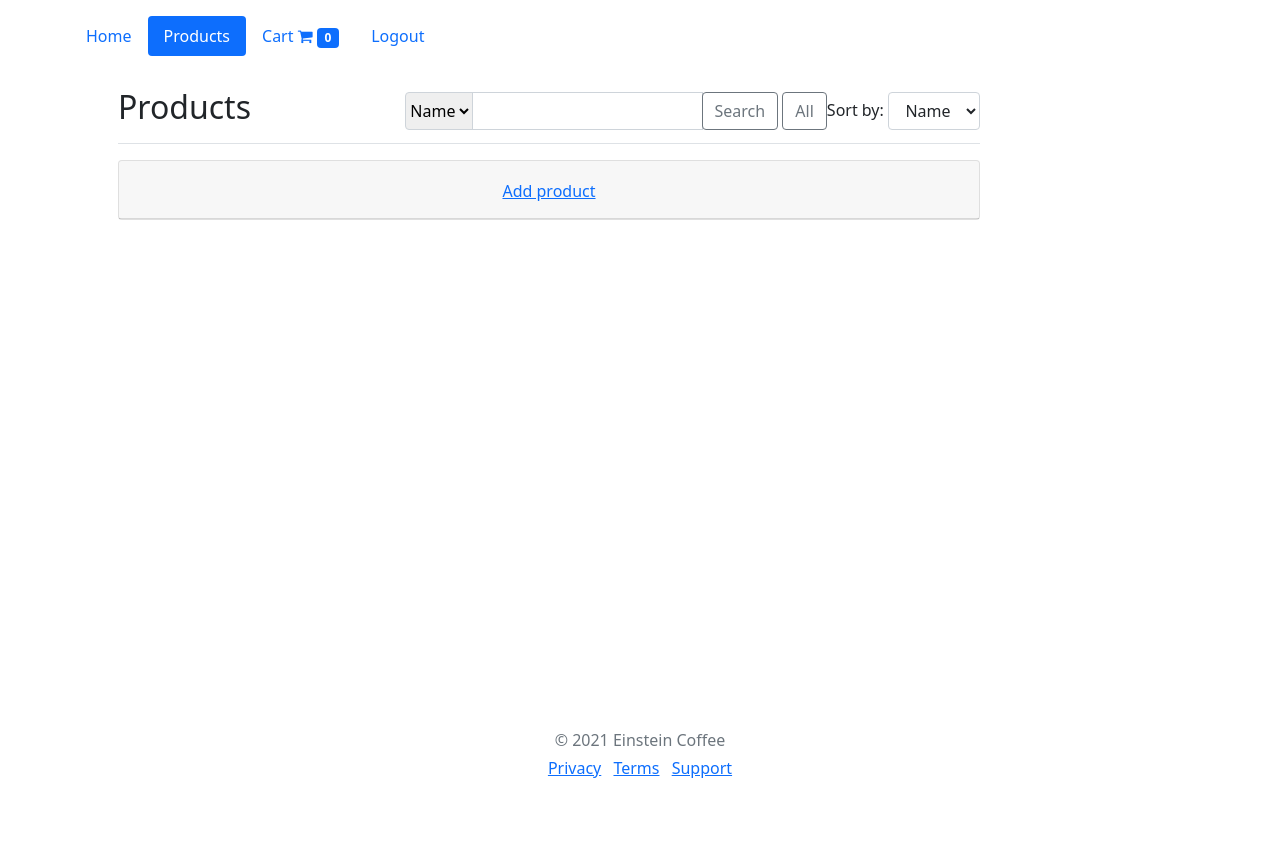
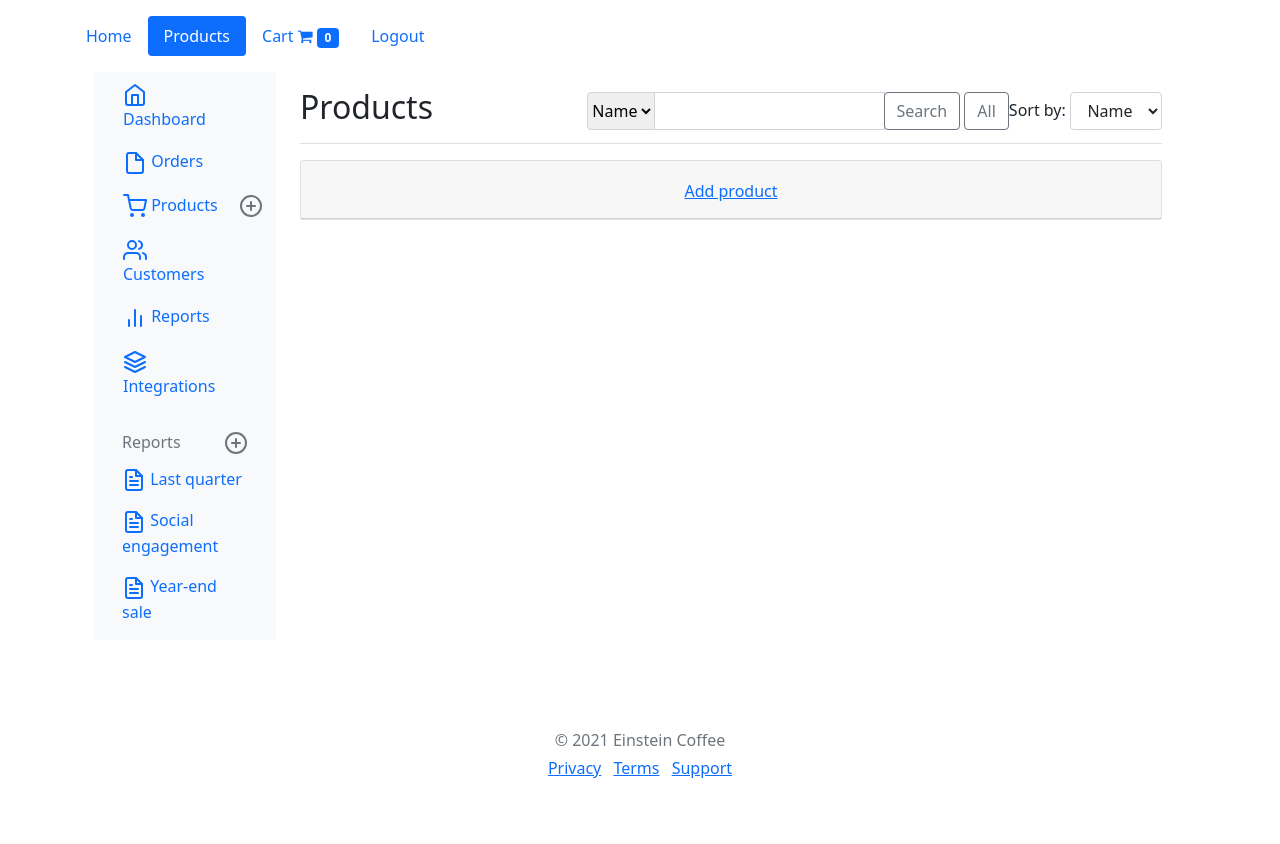
Before and after one commit to jealdana/ewebshop, a Django app: page / in a window 1280 px wide, after a click on "Products". Run offline with Django 3.2, Linux system fonts and the light colour scheme; the visitor is signed in with stand-in values (Sample User, id 1); data that the repository does not hold is empty; some libraries are stand-ins or nearby versions.

Commit message:
Adding sidebar for Manager Role

```diff
--- a/frontend/templates/frontend/productComponents/sideNavBarProducts.html
+++ b/frontend/templates/frontend/productComponents/sideNavBarProducts.html
@@ -1,75 +1,86 @@
 <nav class="col-md-2 bg-light sidebar" >
     <div class="sidebar-sticky">
-      <ul class="nav flex-column">
-        <li class="nav-item">
+      <table class="nav flex-column">
+        <tr class="nav-item">
+          <td>
+
           <a class="nav-link active" href="#">
             <svg xmlns="http://www.w3.org/2000/svg" width="24" height="24" viewBox="0 0 24 24" fill="none" stroke="currentColor" stroke-width="2" stroke-linecap="round" stroke-linejoin="round" class="feather feather-home"><path d="M3 9l9-7 9 7v11a2 2 0 0 1-2 2H5a2 2 0 0 1-2-2z"></path><polyline points="9 22 9 12 15 12 15 22"></polyline></svg>
             Dashboard <span class="sr-only">(current)</span>
           </a>
-        </li>
-        <li class="nav-item">
+          </td>
+        </tr>
+        <tr class="nav-item">
+          <td>
+
           <a class="nav-link" href="#">
             <svg xmlns="http://www.w3.org/2000/svg" width="24" height="24" viewBox="0 0 24 24" fill="none" stroke="currentColor" stroke-width="2" stroke-linecap="round" stroke-linejoin="round" class="feather feather-file"><path d="M13 2H6a2 2 0 0 0-2 2v16a2 2 0 0 0 2 2h12a2 2 0 0 0 2-2V9z"></path><polyline points="13 2 13 9 20 9"></polyline></svg>
             Orders
           </a>
-        </li>
-        <li class="nav-item">
+          </td>
+        </tr>
+        <tr class="nav-item">
+          <td>
+
           <a class="nav-link" href="#">
             <svg xmlns="http://www.w3.org/2000/svg" width="24" height="24" viewBox="0 0 24 24" fill="none" stroke="currentColor" stroke-width="2" stroke-linecap="round" stroke-linejoin="round" class="feather feather-shopping-cart"><circle cx="9" cy="21" r="1"></circle><circle cx="20" cy="21" r="1"></circle><path d="M1 1h4l2.68 13.39a2 2 0 0 0 2 1.61h9.72a2 2 0 0 0 2-1.61L23 6H6"></path></svg>
+            <span>
               Products
+            </span>
+
           </a>
-        </li>
-        <li class="nav-item">
+          </td>
+          <td>
+            <a class="text-muted" data-toggle="collapse" data-target="#collapse-{{ product.id }}" aria-expanded="true" aria-controls="collapse-{{ product.id }}" >
+              <svg xmlns="http://www.w3.org/2000/svg" width="24" height="24" viewBox="0 0 24 24" fill="none" stroke="currentColor" stroke-width="2" stroke-linecap="round" stroke-linejoin="round" class="feather feather-plus-circle"><circle cx="12" cy="12" r="10"></circle><line x1="12" y1="8" x2="12" y2="16"></line><line x1="8" y1="12" x2="16" y2="12"></line></svg>
+            </a>
+          </td>
+        </tr>
+        <tr class="nav-item">
+          <td>
+
           <a class="nav-link" href="#">
             <svg xmlns="http://www.w3.org/2000/svg" width="24" height="24" viewBox="0 0 24 24" fill="none" stroke="currentColor" stroke-width="2" stroke-linecap="round" stroke-linejoin="round" class="feather feather-users"><path d="M17 21v-2a4 4 0 0 0-4-4H5a4 4 0 0 0-4 4v2"></path><circle cx="9" cy="7" r="4"></circle><path d="M23 21v-2a4 4 0 0 0-3-3.87"></path><path d="M16 3.13a4 4 0 0 1 0 7.75"></path></svg>
             Customers
           </a>
-        </li>
-        <li class="nav-item">
+          </td>
+        </tr>
+        <tr class="nav-item">
+          <td>
+
           <a class="nav-link" href="#">
             <svg xmlns="http://www.w3.org/2000/svg" width="24" height="24" viewBox="0 0 24 24" fill="none" stroke="currentColor" stroke-width="2" stroke-linecap="round" stroke-linejoin="round" class="feather feather-bar-chart-2"><line x1="18" y1="20" x2="18" y2="10"></line><line x1="12" y1="20" x2="12" y2="4"></line><line x1="6" y1="20" x2="6" y2="14"></line></svg>
             Reports
           </a>
-        </li>
-        <li class="nav-item">
+          </td>
+        </tr>
+        <tr class="nav-item">
+          <td>
+
           <a class="nav-link" href="#">
             <svg xmlns="http://www.w3.org/2000/svg" width="24" height="24" viewBox="0 0 24 24" fill="none" stroke="currentColor" stroke-width="2" stroke-linecap="round" stroke-linejoin="round" class="feather feather-layers"><polygon points="12 2 2 7 12 12 22 7 12 2"></polygon><polyline points="2 17 12 22 22 17"></polyline><polyline points="2 12 12 17 22 12"></polyline></svg>
             Integrations
           </a>
-        </li>
-      </ul>
+          </td>
+        </tr>
+      </table>
 
       <h6 class="sidebar-heading d-flex justify-content-between align-items-center px-3 mt-4 mb-1 text-muted">
-        <span>Saved reports</span>
-        <a class="d-flex align-items-center text-muted" href="#">
+        <span>Reports</span>
+        <a class="d-flex align-items-center text-muted" href="#" >
           <svg xmlns="http://www.w3.org/2000/svg" width="24" height="24" viewBox="0 0 24 24" fill="none" stroke="currentColor" stroke-width="2" stroke-linecap="round" stroke-linejoin="round" class="feather feather-plus-circle"><circle cx="12" cy="12" r="10"></circle><line x1="12" y1="8" x2="12" y2="16"></line><line x1="8" y1="12" x2="16" y2="12"></line></svg>
         </a>
       </h6>
+
       <ul class="nav flex-column mb-2">
+        {% for o in "abc" %}
           <li class="nav-item">
             <a class="nav-link" href="#">
               <svg xmlns="http://www.w3.org/2000/svg" width="24" height="24" viewBox="0 0 24 24" fill="none" stroke="currentColor" stroke-width="2" stroke-linecap="round" stroke-linejoin="round" class="feather feather-file-text"><path d="M14 2H6a2 2 0 0 0-2 2v16a2 2 0 0 0 2 2h12a2 2 0 0 0 2-2V8z"></path><polyline points="14 2 14 8 20 8"></polyline><line x1="16" y1="13" x2="8" y2="13"></line><line x1="16" y1="17" x2="8" y2="17"></line><polyline points="10 9 9 9 8 9"></polyline></svg>
-            Current month
+              {% cycle 'Last quarter' 'Social engagement' 'Year-end sale' %}
             </a>
           </li>
-        <li class="nav-item">
-          <a class="nav-link" href="#">
-            <svg xmlns="http://www.w3.org/2000/svg" width="24" height="24" viewBox="0 0 24 24" fill="none" stroke="currentColor" stroke-width="2" stroke-linecap="round" stroke-linejoin="round" class="feather feather-file-text"><path d="M14 2H6a2 2 0 0 0-2 2v16a2 2 0 0 0 2 2h12a2 2 0 0 0 2-2V8z"></path><polyline points="14 2 14 8 20 8"></polyline><line x1="16" y1="13" x2="8" y2="13"></line><line x1="16" y1="17" x2="8" y2="17"></line><polyline points="10 9 9 9 8 9"></polyline></svg>
-            Last quarter
-          </a>
-        </li>
-        <li class="nav-item">
-          <a class="nav-link" href="#">
-            <svg xmlns="http://www.w3.org/2000/svg" width="24" height="24" viewBox="0 0 24 24" fill="none" stroke="currentColor" stroke-width="2" stroke-linecap="round" stroke-linejoin="round" class="feather feather-file-text"><path d="M14 2H6a2 2 0 0 0-2 2v16a2 2 0 0 0 2 2h12a2 2 0 0 0 2-2V8z"></path><polyline points="14 2 14 8 20 8"></polyline><line x1="16" y1="13" x2="8" y2="13"></line><line x1="16" y1="17" x2="8" y2="17"></line><polyline points="10 9 9 9 8 9"></polyline></svg>
-            Social engagement
-          </a>
-        </li>
-        <li class="nav-item">
-          <a class="nav-link" href="#">
-            <svg xmlns="http://www.w3.org/2000/svg" width="24" height="24" viewBox="0 0 24 24" fill="none" stroke="currentColor" stroke-width="2" stroke-linecap="round" stroke-linejoin="round" class="feather feather-file-text"><path d="M14 2H6a2 2 0 0 0-2 2v16a2 2 0 0 0 2 2h12a2 2 0 0 0 2-2V8z"></path><polyline points="14 2 14 8 20 8"></polyline><line x1="16" y1="13" x2="8" y2="13"></line><line x1="16" y1="17" x2="8" y2="17"></line><polyline points="10 9 9 9 8 9"></polyline></svg>
-            Year-end sale
-          </a>
-        </li>
+        {% endfor %}
       </ul>
     </div>
   </nav>
--- a/frontend/templates/frontend/products.html
+++ b/frontend/templates/frontend/products.html
@@ -1,7 +1,7 @@
 {% load static %}
 <div class="container-fluid">
     <div class="row">
-    {% if admin %}
+    {% if user.is_authenticated %}
       {% include 'frontend/productComponents/sideNavBarProducts.html' %}
     {% endif %}
       <main role="main" class="col-md-9 ml-sm-auto col-lg-10 pt-3 px-4"><div class="chartjs-size-monitor" style="position: absolute; inset: 0px; overflow: hidden; pointer-events: none; visibility: hidden; z-index: -1;"><div class="chartjs-size-monitor-expand" style="position:absolute;left:0;top:0;right:0;bottom:0;overflow:hidden;pointer-events:none;visibility:hidden;z-index:-1;"><div style="position:absolute;width:1000000px;height:1000000px;left:0;top:0"></div></div><div class="chartjs-size-monitor-shrink" style="position:absolute;left:0;top:0;right:0;bottom:0;overflow:hidden;pointer-events:none;visibility:hidden;z-index:-1;"><div style="position:absolute;width:200%;height:200%;left:0; top:0"></div></div></div>
```
Lines whose indentation alone changed are shown as unchanged.
